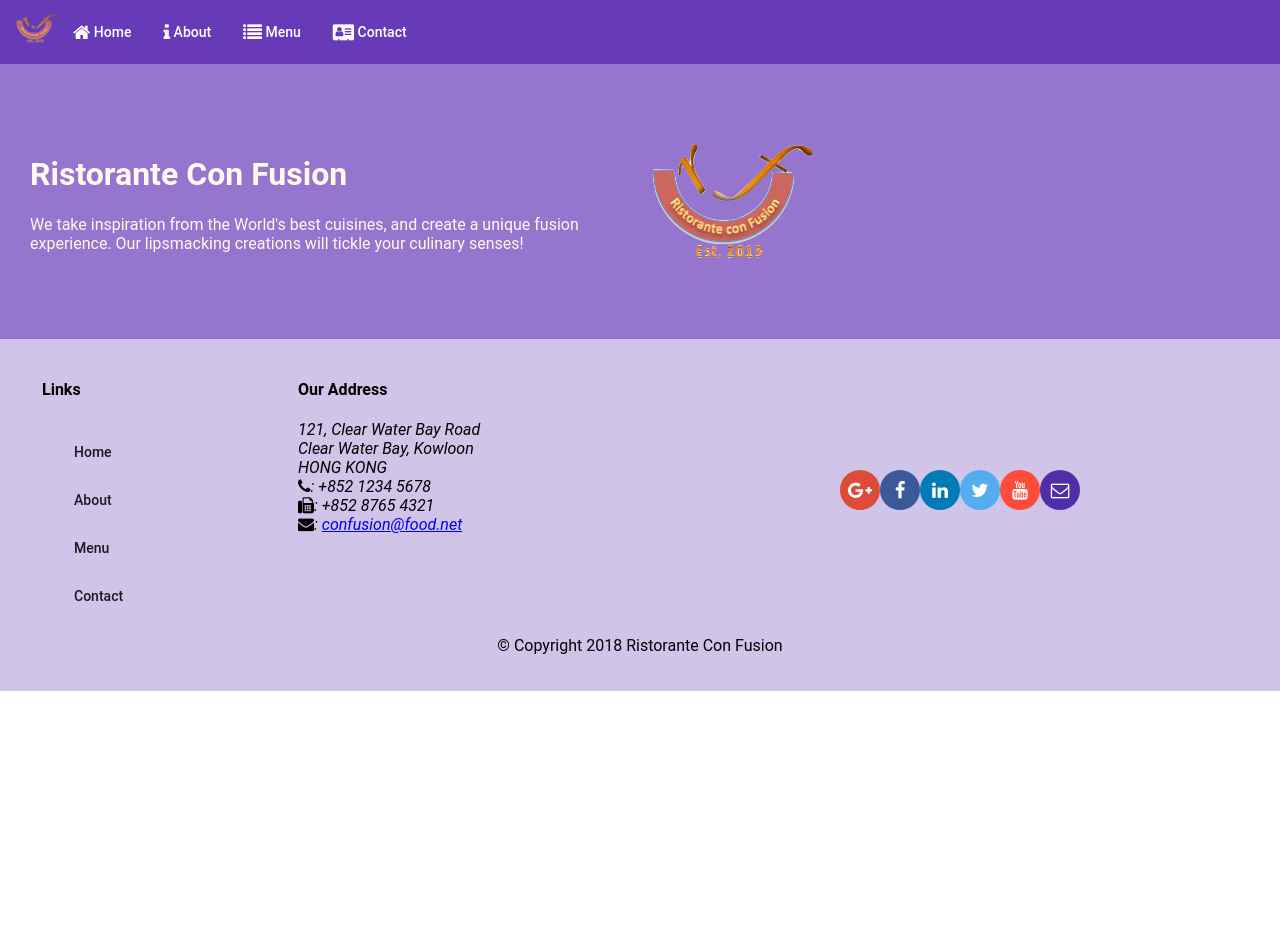
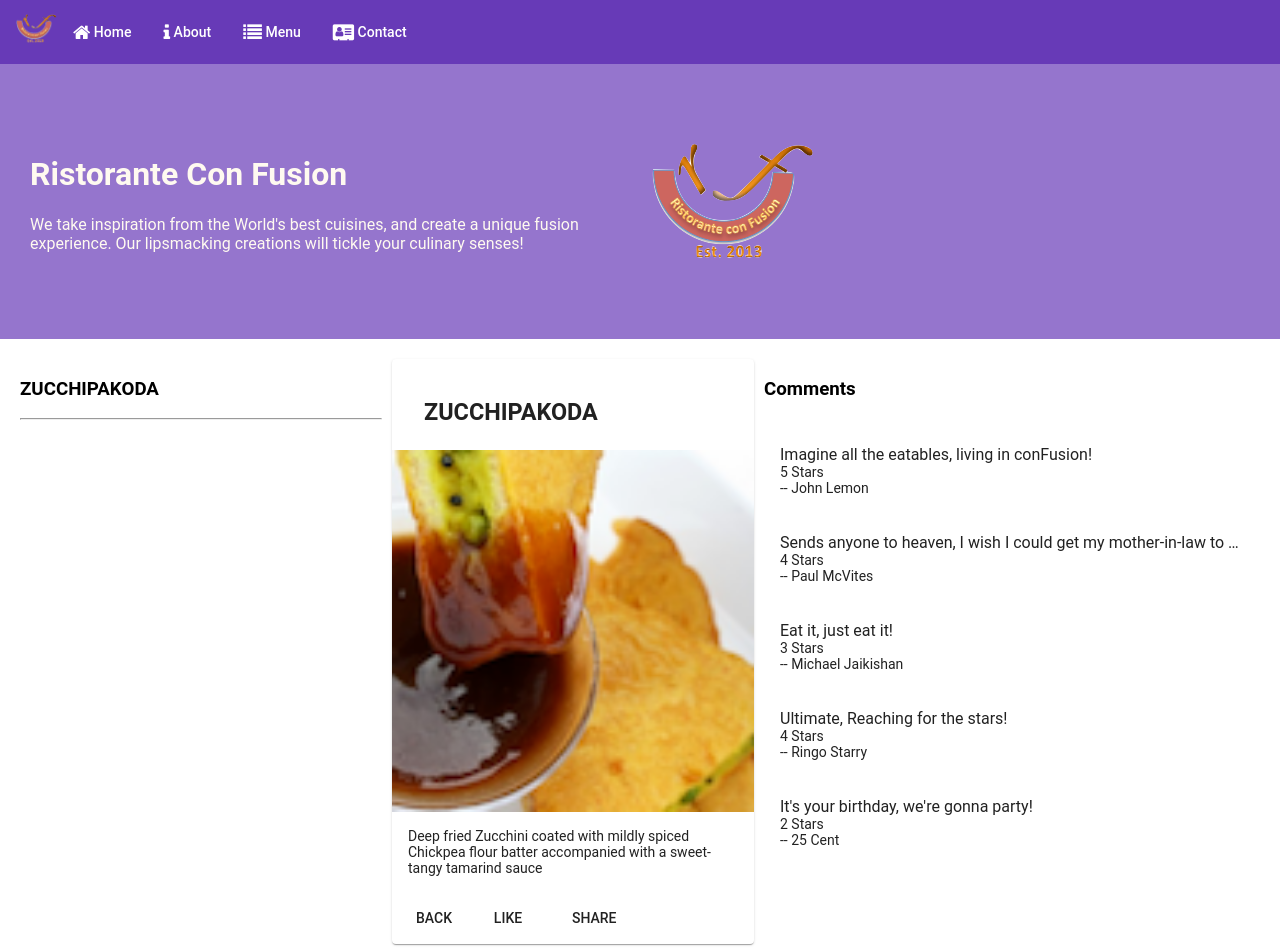
Before and after one commit to DonRuan22/Angular-confusion, an Angular app: page /dishdetail/1 in a window 1280 px wide. Before the commit this address led to /. Shown: the top 952 px of the page. Before the commit the page ends 800 px from the top, so only its background shows below. Built offline with nearby package versions, Linux system fonts and the light colour scheme.

Commit message:
router param

```diff
--- a/src/app/app-routing/routes.ts
+++ b/src/app/app-routing/routes.ts
@@ -9,6 +9,7 @@
 export const routes: Routes = [
   { path: 'home',  component: HomeComponent },
   { path: 'menu',     component: MenuComponent },
+  { path: 'dishdetail/:id',     component: DishdetailComponent },
   { path: 'contactus',     component: ContactComponent },
   { path: '', redirectTo: '/home', pathMatch: 'full' }
 
--- a/src/app/dishdetail/dishdetail.component.html
+++ b/src/app/dishdetail/dishdetail.component.html
@@ -5,6 +5,13 @@
     fxLayoutAlign.gt-mat="space-around center"
     fxLayoutGap="10px"
     fxLayoutGap.xs="0">
+
+  <div fxFlex="100">
+    <div>
+      <h3>{{dish.name | uppercase}}</h3>
+      <hr>
+    </div>
+  </div>
 
   <div fxFlex="40">
     <mat-card *ngIf="dish">
@@ -19,6 +26,7 @@
         </p>
       </mat-card-content>
       <mat-card-actions>
+        <button mat-button (click)="goBack()">BACK</button>
         <button mat-button>LIKE</button>
         <button mat-button>SHARE</button>
       </mat-card-actions>
--- a/src/app/dishdetail/dishdetail.component.ts
+++ b/src/app/dishdetail/dishdetail.component.ts
@@ -1,5 +1,10 @@
-import { Component, OnInit, Input } from '@angular/core';
+import { Component, OnInit } from '@angular/core';
 import { Dish } from '../shared/dish';
+import { DishService } from '../services/dish.service';
+
+import { Params, ActivatedRoute } from '@angular/router';
+import { Location } from '@angular/common';
+
 
 @Component({
   selector: 'app-dishdetail',
@@ -8,14 +13,22 @@
 })
 export class DishdetailComponent implements OnInit {
 
-    @Input()
+
     dish: Dish;
 
 
 
-  constructor() { }
+  constructor(private dishservice: DishService,
+    private route: ActivatedRoute,
+    private location: Location) { }
 
   ngOnInit() {
+    const id = this.route.snapshot.params['id'];
+    this.dish = this.dishservice.getDish(id);
+  }
+
+  goBack(): void {
+    this.location.back();
   }
 
 }
--- a/src/app/footer/footer.component.html
+++ b/src/app/footer/footer.component.html
@@ -9,15 +9,15 @@
       <div fxFlex="40" fxFlexOffset="20px">
         <h4>Links</h4>
         <mat-list>
-          <mat-list-item><a mat-button>Home</a></mat-list-item>
-          <mat-list-item><a mat-button>About</a></mat-list-item>
-          <mat-list-item><a mat-button>Menu</a></mat-list-item>
-          <mat-list-item><a mat-button>Contact</a></mat-list-item>
+          <mat-list-item><a mat-button routerLink='/home'>Home</a></mat-list-item>
+          <mat-list-item><a mat-button >About</a></mat-list-item>
+          <mat-list-item><a mat-button routerLink='/menu'>Menu</a></mat-list-item>
+          <mat-list-item><a mat-button routerLink='/contactus'>Contact</a></mat-list-item>
         </mat-list>
       </div>
       <div fxFlex="55">
         <h4>Our Address</h4>
-        <address style="text-size: 80%">
+        <address style='text-size: 80%'>
           121, Clear Water Bay Road<br> Clear Water Bay, Kowloon<br> HONG KONG<br>
           <i class="fa fa-phone"></i>: +852 1234 5678<br>
           <i class="fa fa-fax"></i>: +852 8765 4321<br>
--- a/src/app/menu/menu.component.html
+++ b/src/app/menu/menu.component.html
@@ -15,7 +15,7 @@
 
     <div fxFlex>
       <mat-grid-list cols="2" rowHeight="200px">
-        <mat-grid-tile *ngFor="let dish of dishes" (click) = "onSelect(dish)">
+        <mat-grid-tile *ngFor="let dish of dishes" [routerLink]="['/dishdetail', dish.id]">
           <img height="200px" src={{dish.image}} alt={{dish.name}}>
           <mat-grid-tile-footer>
             <h1>{{dish.name | uppercase}}</h1>
@@ -26,9 +26,4 @@
 
   </div>
 
-<div fxFlex *ngIf="selectedDish">
-  <app-dishdetail [dish] = "selectedDish"></app-dishdetail>
 </div>
-
-
-</div>
```
